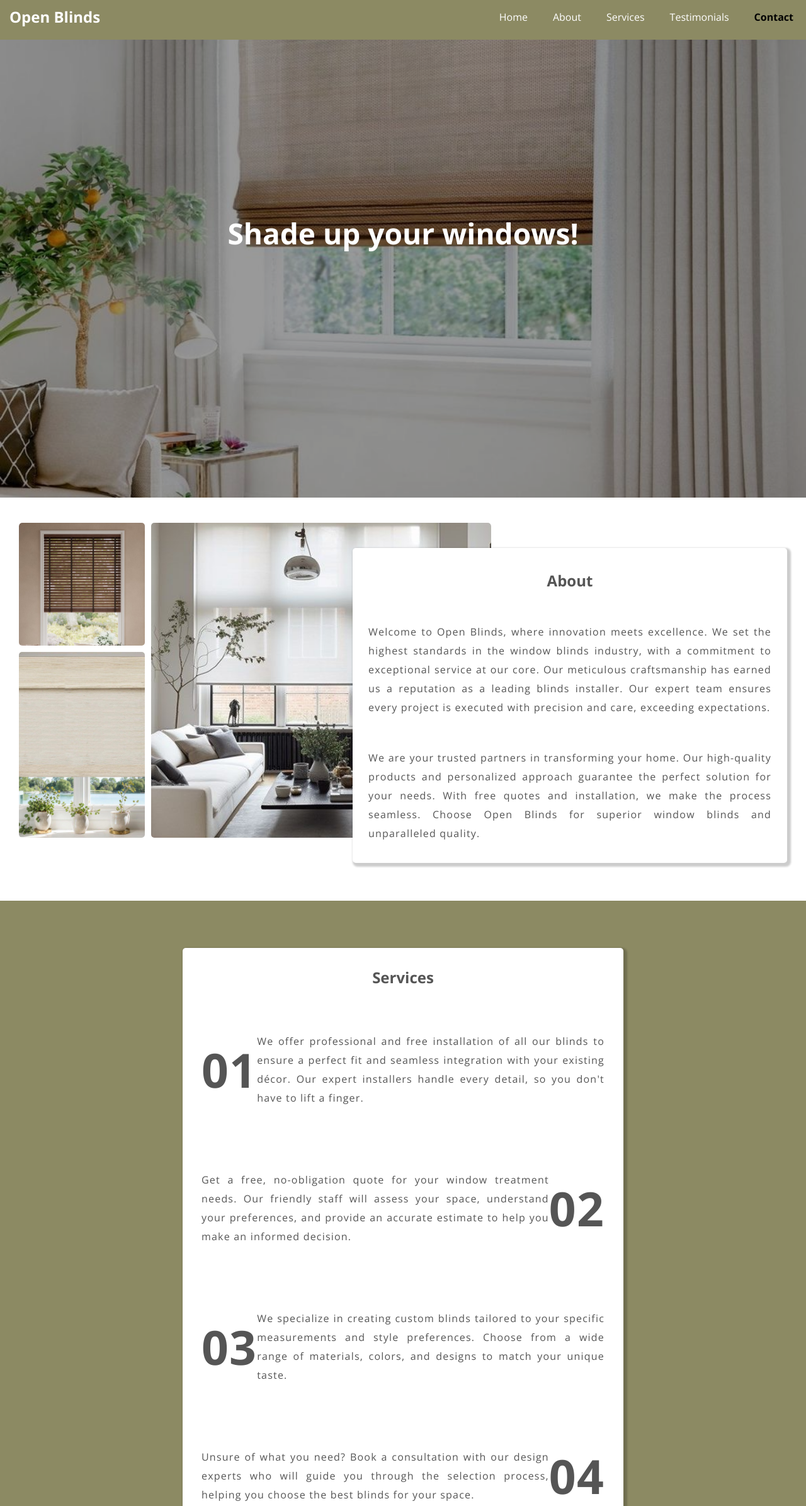
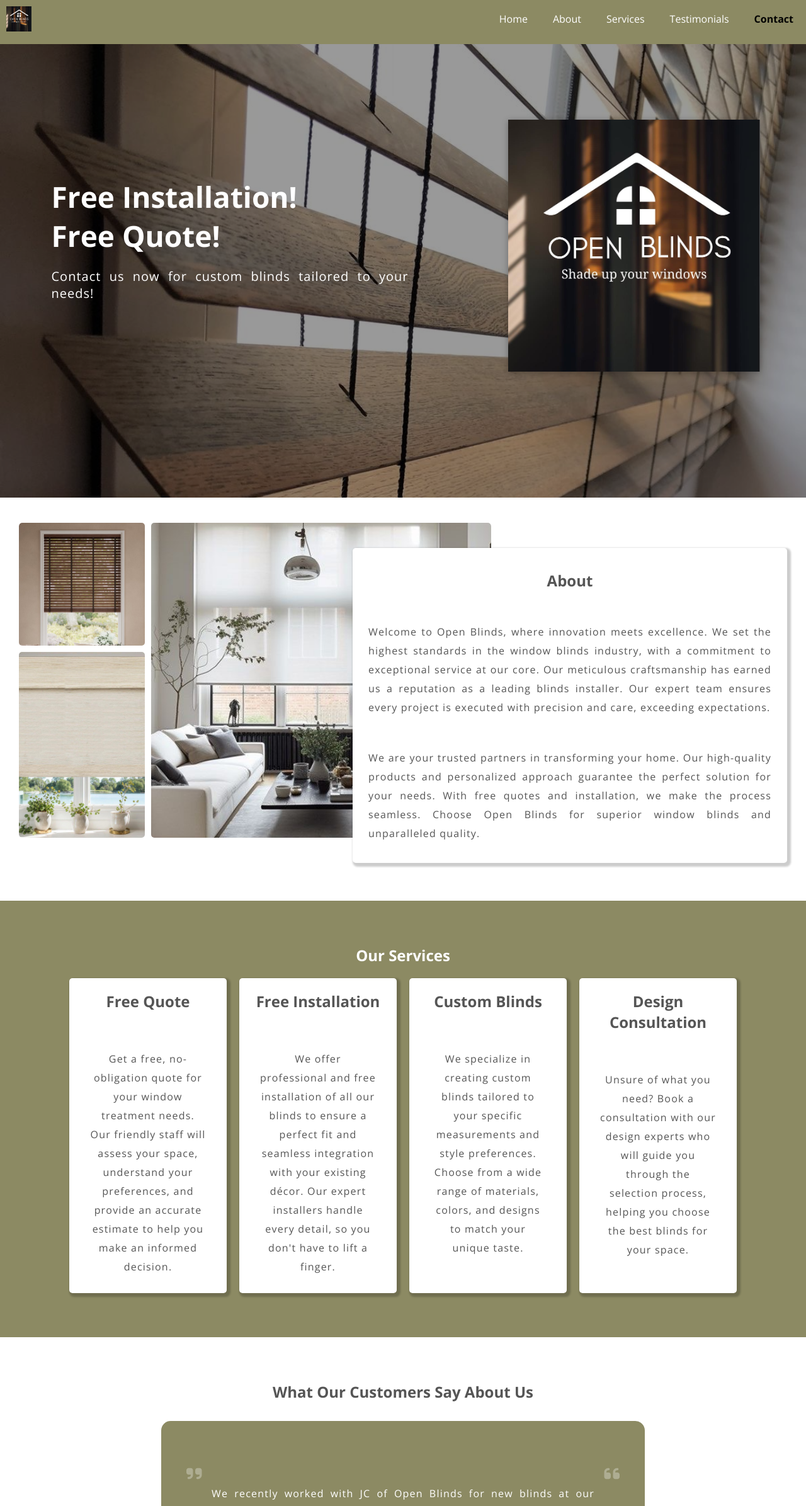
Before and after one commit to P13t3r-CodeHero/OpenBlinds, a plain HTML site: page index.html in a window 1280 px wide. Shown: the part 10-2401 px from the top of the page at 63% size. Drawn offline with nearby package versions, Linux system fonts and the light colour scheme.

Commit message:
New Changes to website

```diff
--- a/index.html
+++ b/index.html
@@ -15,7 +15,7 @@
     <nav class="nav-bar">
       <div class="container">
         <h1 class="logo">
-          <a href="#Home">Open Blinds</a>
+          <a href="#Home"></a>
         </h1>
         <div class="menu-icon" id="menu-icon">
           &#9776;
@@ -31,8 +31,14 @@
     </nav>
 
     <div id="Home" class="hero">
-      <div class="container">
-        <h1>Shade up your windows!</h1>
+      <div class="container-home">
+        <div class="container-logo-text">
+          <h1>Free Installation!</h1>
+          <h1>Free Quote!</h1>
+          <p>Contact us now for custom blinds tailored to your needs!</p>
+        </div>
+        <div class="container-logo">
+        </div>
       </div>
     </div>
 
@@ -53,19 +59,29 @@
       </section>
 
       <section id="Services">
+        <h2>Our Services</h2>
         <div class="services-section">
-          <h2>Services</h2>
-          <div class="sub-service-section">
-            <span class="service-text"><p class="number">01</p><p class="text">We offer professional and free installation of all our blinds to ensure a perfect fit and seamless integration with your existing décor. Our expert installers handle every detail, so you don't have to lift a finger.</p></span>
-            <span class="service-text"><p class="text">Get a free, no-obligation quote for your window treatment needs. Our friendly staff will assess your space, understand your preferences, and provide an accurate estimate to help you make an informed decision.</p><p class="number">02</p></span>
-            <span class="service-text"><p class="number">03</p><p class="text">We specialize in creating custom blinds tailored to your specific measurements and style preferences. Choose from a wide range of materials, colors, and designs to match your unique taste.</p></span>
-            <span class="service-text"><p class="text">Unsure of what you need? Book a consultation with our design experts who will guide you through the selection process, helping you choose the best blinds for your space.</p><p class="number">04</p></span>
+          <div class="service-section-card">
+            <h2>Free Quote</h2>
+            <p>Get a free, no-obligation quote for your window treatment needs. Our friendly staff will assess your space, understand your preferences, and provide an accurate estimate to help you make an informed decision.</p>
+          </div>
+          <div class="service-section-card">
+            <h2>Free Installation</h2>
+            <p>We offer professional and free installation of all our blinds to ensure a perfect fit and seamless integration with your existing décor. Our expert installers handle every detail, so you don't have to lift a finger.</p>
+          </div>
+          <div class="service-section-card">
+            <h2>Custom Blinds</h2>
+            <p>We specialize in creating custom blinds tailored to your specific measurements and style preferences. Choose from a wide range of materials, colors, and designs to match your unique taste.</p>
+          </div>
+          <div class="service-section-card">
+            <h2>Design Consultation</h2>
+            <p>Unsure of what you need? Book a consultation with our design experts who will guide you through the selection process, helping you choose the best blinds for your space.</p>
           </div>
         </div>
       </section>
 
       <section id="Testimonial">
-        <h2>Testimonials</h2>
+        <h2>What Our Customers Say About Us</h2>
         <div class="testimonials-container">
           <div class="testimonial-container active">
             <div class="fas fa-quote-right fa-quote"></div>
--- a/style.css
+++ b/style.css
@@ -11,9 +11,45 @@ body {
   color: #222;
 }
 
+.logo {
+  width: 40px;
+  height: 40px;
+  background-image: url('Logo.jpg');
+  background-position: center;
+  background-size: cover;
+  background-repeat: no-repeat;
+  margin: 0px 0px 0px 10px;
+}
+
 .container {
   max-width: 100%;
   margin: 0 auto;
+}
+
+.container-home {
+  display: flex;
+  justify-content: center;
+  padding: 50px;
+  margin: 50px auto;
+}
+
+.container-logo-text {
+  max-width: 50%;
+  margin: 0 auto;
+  text-align: justify;
+  align-content: center;
+}
+
+.container-logo {
+  width: 400px;
+  height: 400px;
+  background-image: url('Logo.jpg');
+  background-repeat: no-repeat;
+  background-size: cover;
+  z-index: 2;
+  background-position: center;
+  box-shadow: 0 2px 10px rgba(0, 0, 0, 0.3);
+  margin-left: 150px;
 }
 
 .nav-bar {
@@ -121,11 +157,11 @@ body {
 }
 
 .hero {
-  background-image: url('livingroom.jpg');
+  background-image: url('IMG_0025.JPG');
   background-repeat: no-repeat;
   background-size: cover;
   height: 100vh;
-  background-position: center;
+  background-position: top center;
   color: #FFF;
   display: flex;
   align-items: center;
@@ -241,41 +277,51 @@ body {
 }
 
 .services-section {
-  width: 100%;
-  max-width: 700px;
-  height: auto;
+  display: flex;
+  flex-wrap: wrap;
+  justify-content: center;
+}
+
+.service-section-card {
+  width: 250px;
+  height: 500px;
   position: relative;
   box-shadow: 3px 3px 3px 3px rgba(0, 0, 0, 0.2);
   border-radius: 5px;
-  padding: 20px;
-  margin: 15px auto;
+  background-color: #FFF;
+  margin: 10px;
+  color: #555;
+  display: flex;
+  flex-direction: column;
+  justify-content: space-around;
+  align-items: center;
+  padding: 10px;
+  box-sizing: border-box;
   overflow: hidden;
-  z-index: 1;
-  background-color: #fff;
-  color: #555;
 }
 
-.sub-service-section {
-  padding: 10px;
+.service-section-card p {
+  margin: 3px;
+  text-align: center;
+  width: 80%;
 }
 
-.number {
-  font-size: 75px;
-  font-weight: bold;
-}
+@media (max-width: 600px) {
+  .service-section-card {
+    width: 90%;
+    height: auto;
+    padding: 10px;
+    margin: 10px auto;
+  }
 
-.service-text {
-  display: flex;
-  align-items: center;
-}
+  .service-section-card p {
+    padding: 10px 0;
+  }
 
-.service-text p {
-  margin: 0;
-}
-
-.service-text p.text {
-  flex: 1;
-  text-align: justify;
+  .services-section {
+    flex-direction: column;
+    align-items: center;
+  }
 }
 
 .sections {
```
Also changed, not shown: IMG_0025.JPG (added), Logo.jpg (added), 1 other file.
